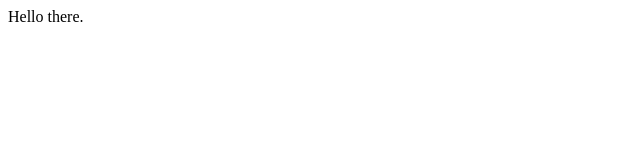
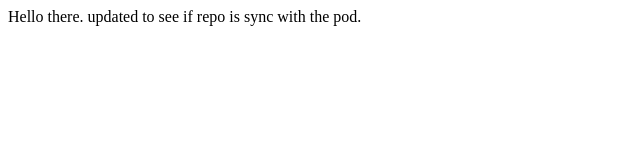
Before and after one commit to waqasnasir/pod-website-example, a plain HTML site: page index.html in a window 1280 px wide. Shown: the whole page, without its empty margins (0-640 px from the left). Drawn offline with Linux system fonts and the light colour scheme.

Commit message:
updated to see if repo is sync with the pod.

```diff
--- a/index.html
+++ b/index.html
@@ -1,5 +1,5 @@
 <html>
 <body>
-Hello there.
+Hello there. updated to see if repo is sync with the pod.
 </body>
 </html>
```
